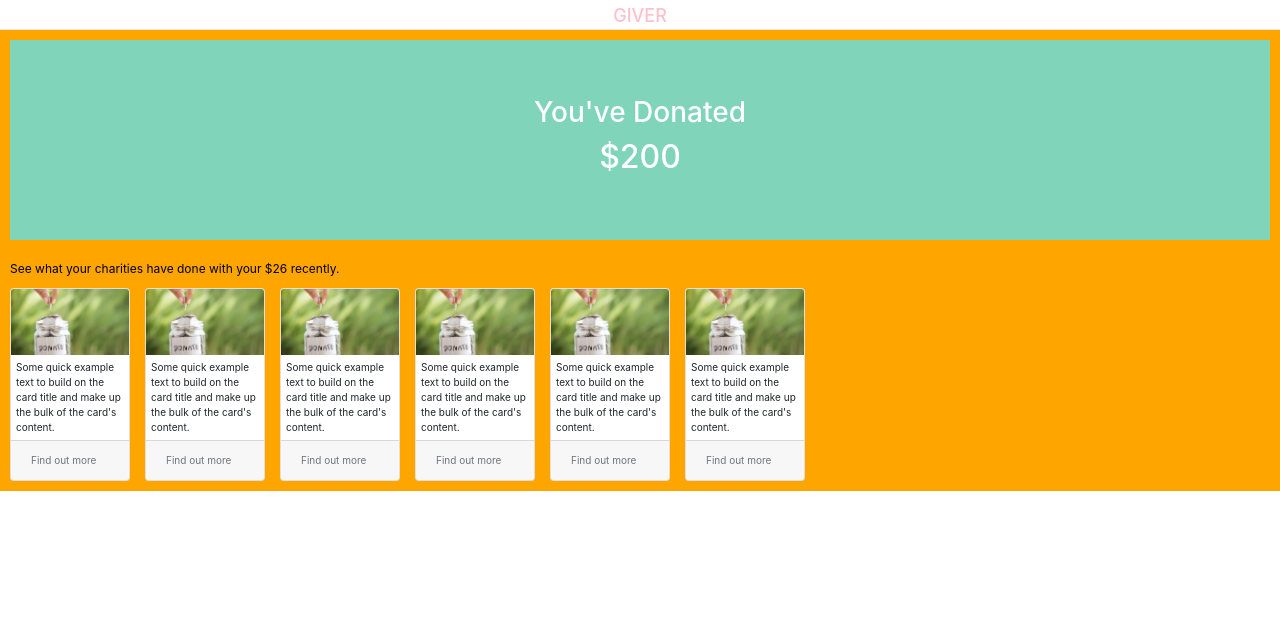
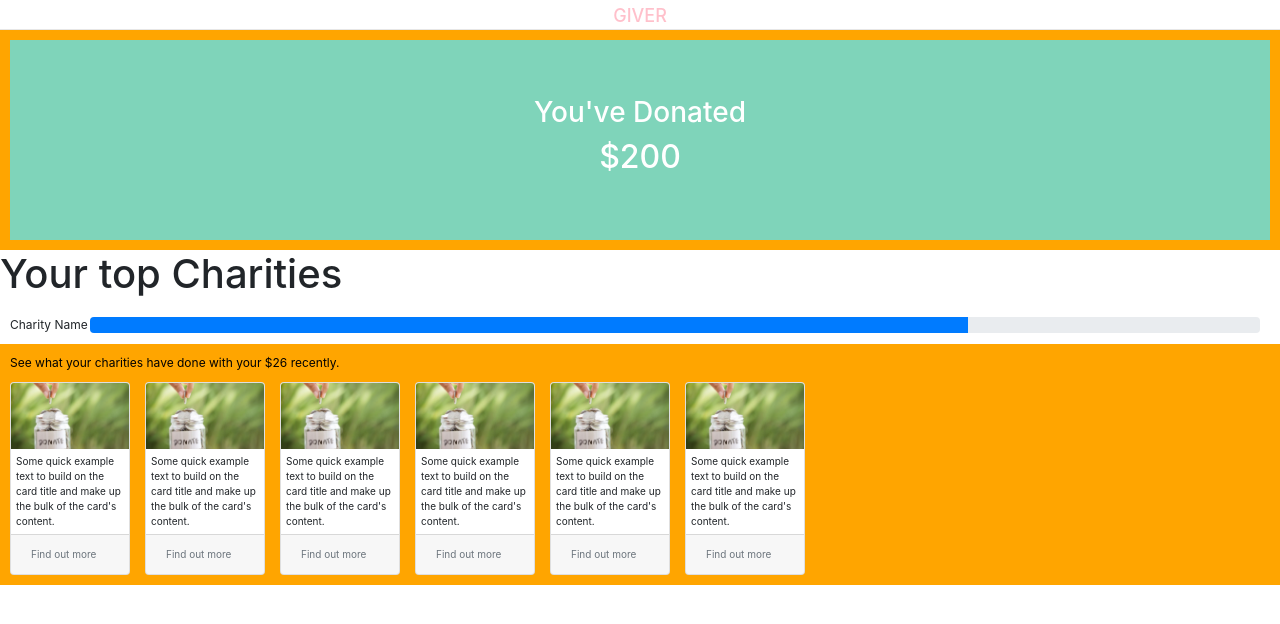
Before and after one commit to chrisswu/cse_hackathon, a Flask app: page / in a window 1280 px wide. Shown: the top 624 px of the page. Run offline with Flask 2, Linux system fonts and the light colour scheme; some libraries are stand-ins or nearby versions.

Commit message:
top charities

```diff
--- a/static/style.css
+++ b/static/style.css
@@ -17,7 +17,7 @@
     padding:5px;
     height:30px;
     left:0px;
-
+    z-index:100;
 }
 
 
@@ -41,7 +41,6 @@
 .my-container{
     position:relative;
     width:100%;
-    top:30px;
     background-color:orange;
     padding:10px;
 }
@@ -87,3 +86,21 @@
     background-color:white;
 
 }
+
+/* top charities */
+
+.charity-progress-wrap{
+    padding:10px;
+    display:flex;
+    align-items:center;
+}
+
+.charity-progress-name{
+    width:80px;
+    display:inline-block;
+    font-size:12px;
+}
+.charity-progress-summary{
+    width:calc(100% - 90px);
+    display:inline-block;
+}
--- a/templates/index.html
+++ b/templates/index.html
@@ -18,14 +18,31 @@
         </div>
         <!-- dashboard-->
         <div class="my-container">
-            <div class="totaldonated">
+            <div class="totaldonated" style="margin-top:30px;">
+
                 <div class="totaldonated-body">
                         <h3>You've Donated</h3>
                         <h2>$200</h2>
                 </div>
             </div>
+
         </div>
 
+        <div class="my-contianer">
+                <h1>Your top Charities</h1>
+            <div class="charity-progress-wrap">
+
+                <div class="charity-progress-name">
+                        Charity Name
+                </div>
+                <div class="charity-progress-summary">
+                    <div class="progress">
+                            <div class="progress-bar" role="progressbar" style="width: 75%" aria-valuenow="75" aria-valuemin="0" aria-valuemax="100"></div>
+                    </div>
+                </div>
+            </div>
+
+        </div>
 
         <div class="my-container">
             <div class="subtitle">See what your charities have done with your $26 recently.</div>
```
